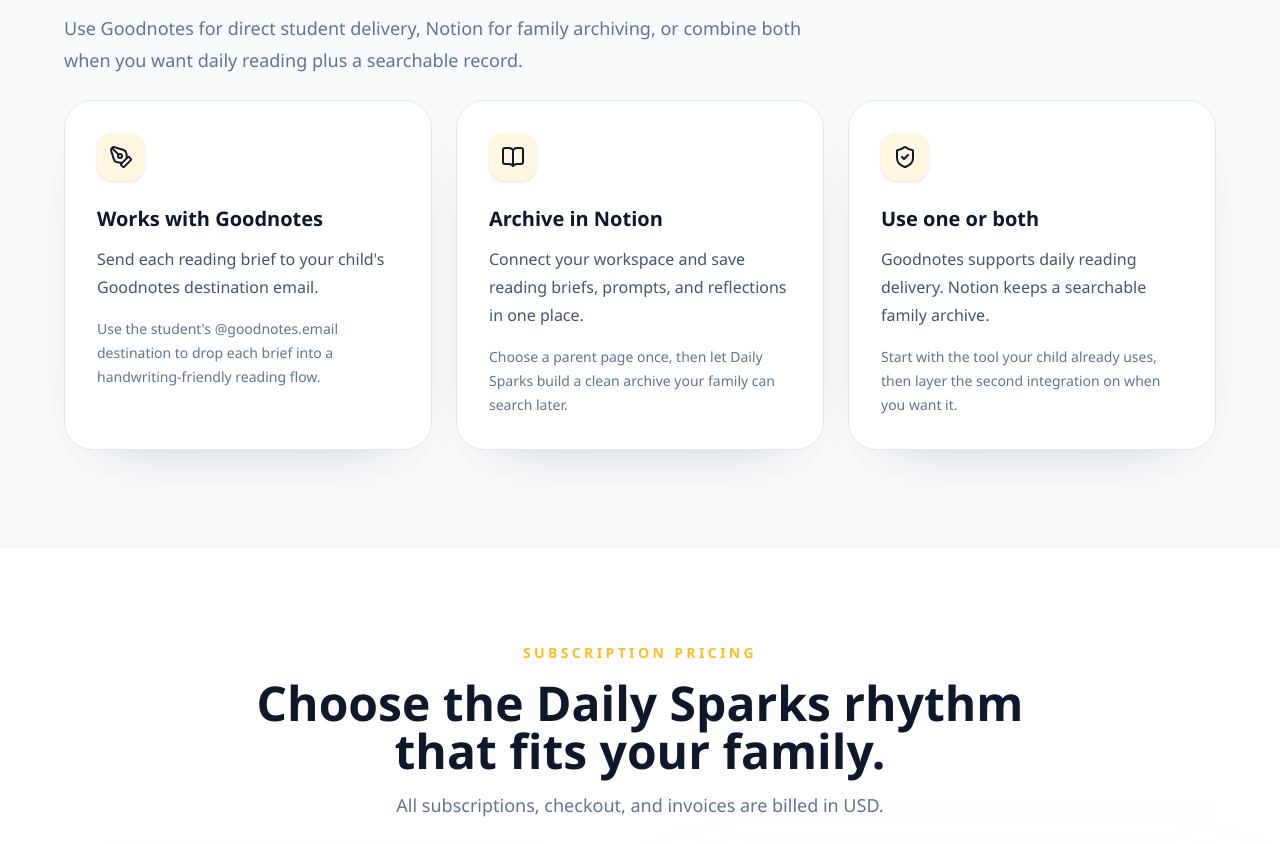
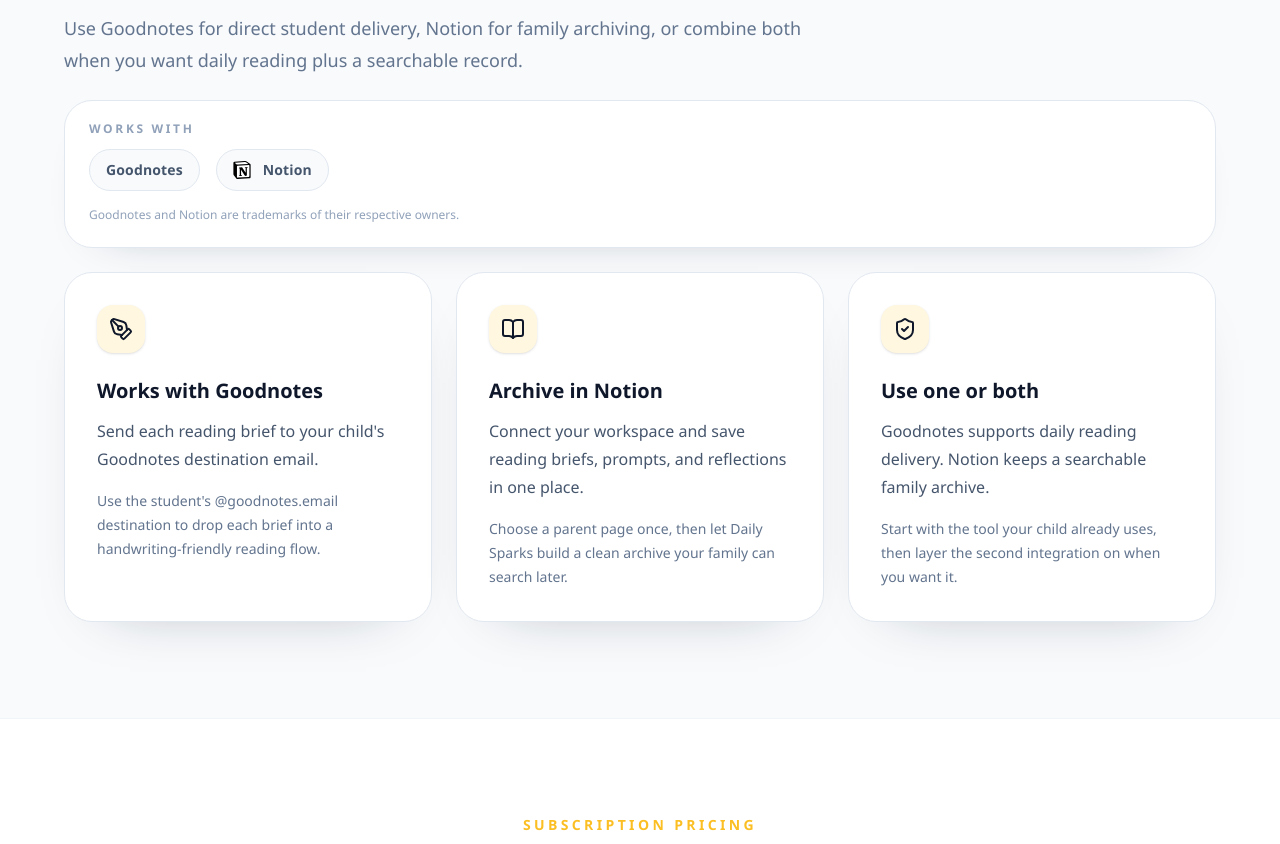
Before and after one commit to GrowthEdtech/dailysparks, a Next.js app: page / in a window 1280 px wide. Shown: the part 3204-4048 px from the top of the page. Built offline with nearby package versions, Linux system fonts and the light colour scheme.

Commit message:
feat: add integrations trust row

```diff
--- a/src/app/home-content.ts
+++ b/src/app/home-content.ts
@@ -27,6 +27,18 @@ export const deliveryOptions = [
   },
 ] as const;
 
+export const supportedIntegrations = [
+  {
+    name: "Goodnotes",
+  },
+  {
+    name: "Notion",
+  },
+] as const;
+
+export const landingIntegrationsFootnote =
+  "Goodnotes and Notion are trademarks of their respective owners.";
+
 export const landingFaqItems = [
   {
     q: "What age is Daily Sparks for?",
--- a/src/app/page.tsx
+++ b/src/app/page.tsx
@@ -8,10 +8,16 @@ import {
   ChevronDown,
   Smartphone,
 } from "lucide-react";
+import Image from "next/image";
 
 import HomePricingSection from "./home-pricing-section";
 import { DEFAULT_PRICING_MARKET } from "../lib/pricing-market";
-import { deliveryOptions, landingFaqItems } from "./home-content";
+import {
+  deliveryOptions,
+  landingFaqItems,
+  landingIntegrationsFootnote,
+  supportedIntegrations,
+} from "./home-content";
 
 export default async function Home() {
   return (
@@ -236,6 +242,36 @@ export default async function Home() {
             </p>
           </div>
 
+          <div className="space-y-3 rounded-[28px] border border-slate-200 bg-white px-6 py-5 shadow-[0_18px_50px_-42px_rgba(15,23,42,0.45)]">
+            <div className="text-xs font-bold uppercase tracking-[0.22em] text-slate-400">
+              Works with
+            </div>
+            <div className="flex flex-wrap items-center gap-3 md:gap-4">
+              {supportedIntegrations.map((integration) => (
+                <div
+                  key={integration.name}
+                  className="inline-flex items-center gap-3 rounded-full border border-slate-200 bg-slate-50 px-4 py-2.5 text-slate-600"
+                >
+                  {integration.name === "Notion" ? (
+                    <Image
+                      src="/integrations/notion-symbol.svg"
+                      alt="Notion"
+                      width={18}
+                      height={18}
+                      className="h-[18px] w-[18px]"
+                    />
+                  ) : null}
+                  <span className="text-sm font-semibold tracking-[0.01em]">
+                    {integration.name}
+                  </span>
+                </div>
+              ))}
+            </div>
+            <p className="text-xs leading-6 text-slate-400">
+              {landingIntegrationsFootnote}
+            </p>
+          </div>
+
           <div className="grid gap-6 md:grid-cols-3">
             {deliveryOptions.map((option) => {
               const Icon = option.icon;
```
Also changed, not shown: 1 other file (tests, documents, lock files or other folders).
